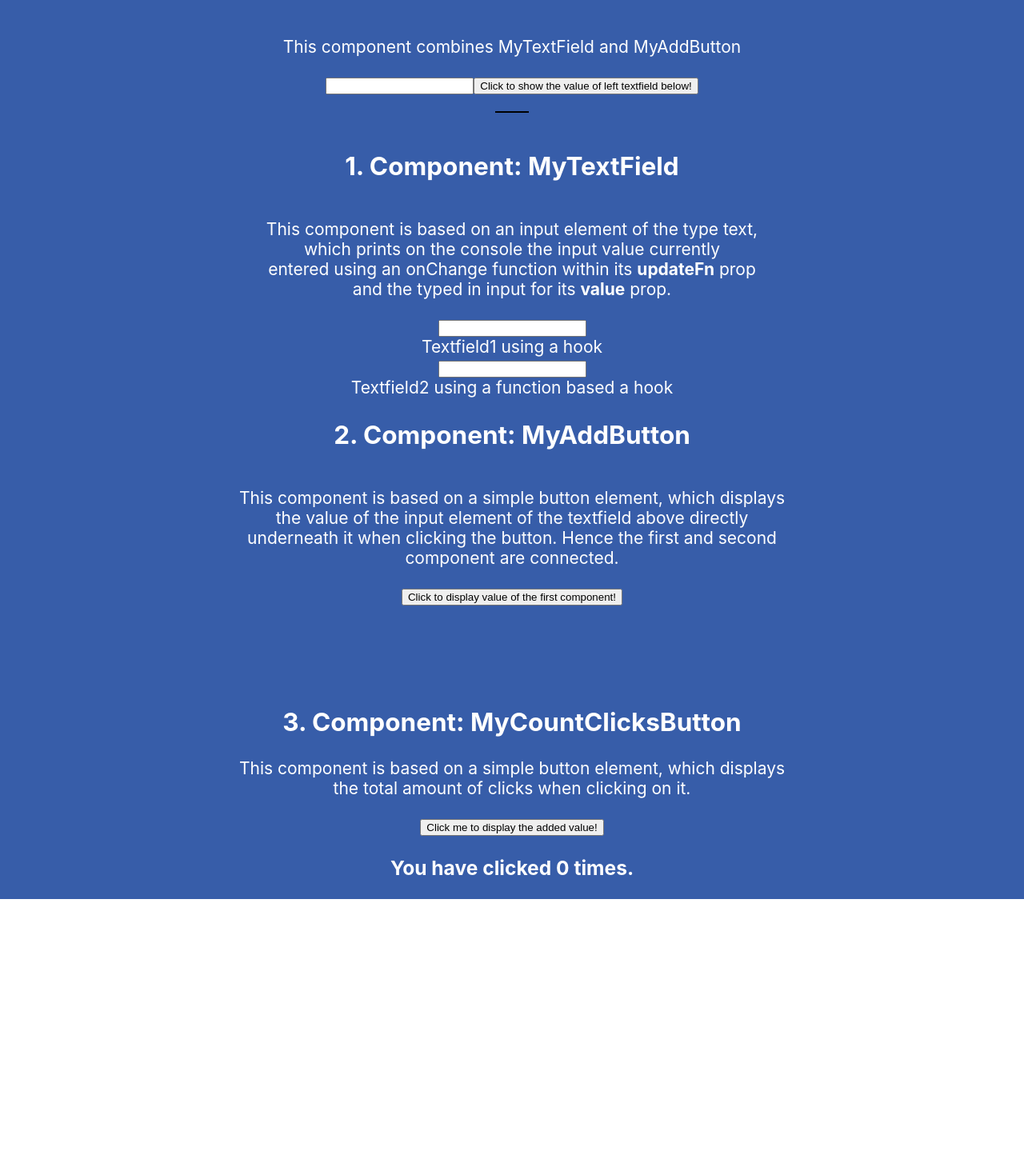
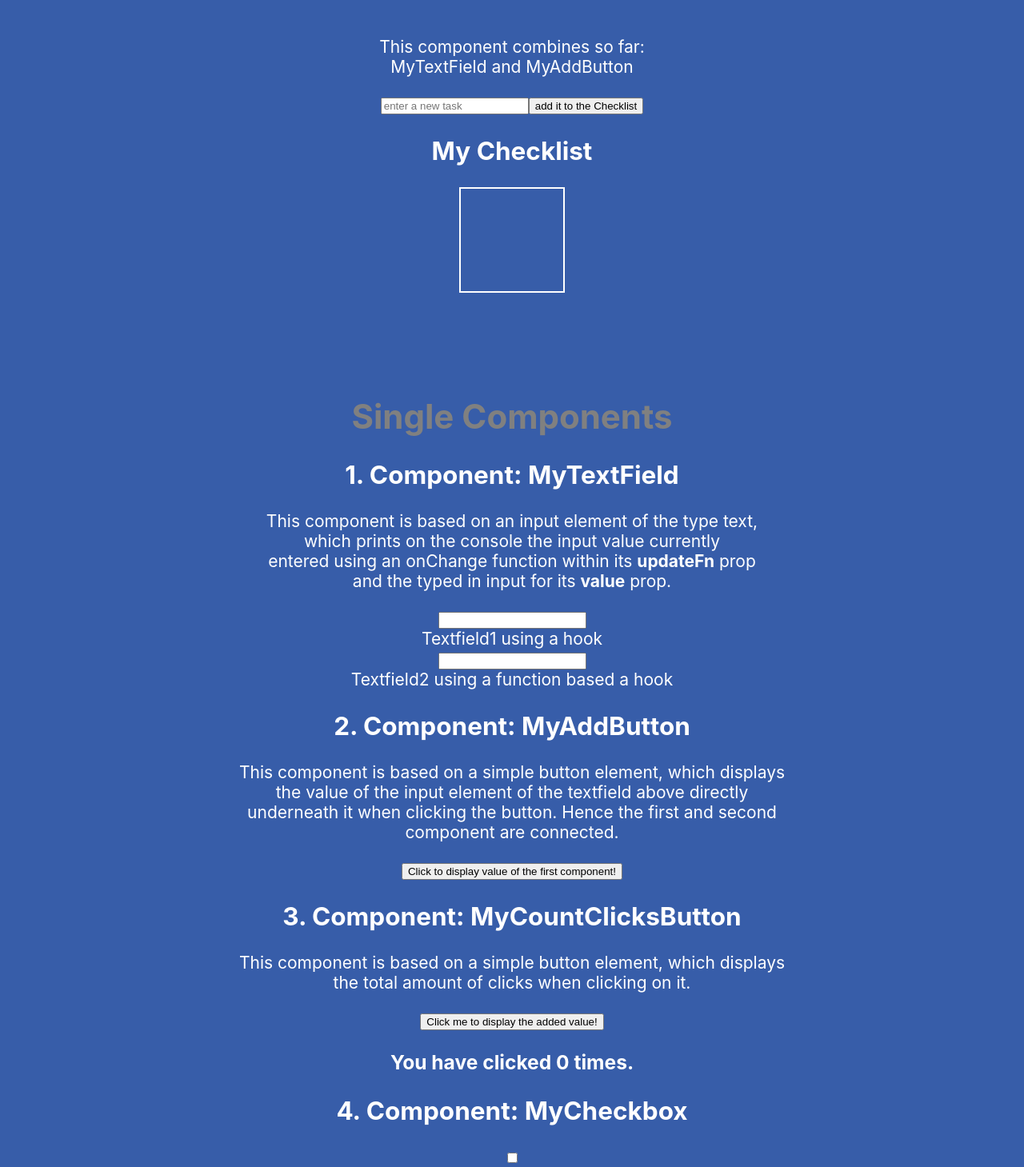
Before and after one commit to AntheaMeier/ReactExerices, a React (Create React App) app: page / in a window 1280 px wide. Shown: the part 148-1607 px from the top of the page at 80% size. Before the commit the page ends 1272 px from the top, so only its background shows below. Built offline with nearby package versions, Linux system fonts and the light colour scheme.

Commit message:
added styling for MyChecklist and added checkboxes as input elemments

```diff
--- a/src/App.tsx
+++ b/src/App.tsx
@@ -1,14 +1,13 @@
 import { getValue } from '@testing-library/user-event/dist/utils';
 import React from 'react';
 import './App.css';
-import {useState} from 'react';
-import {Header} from './stories/Header';
-import {Button} from './stories/Button';
-import {TaskCreator} from './components/TaskCreator';
-import {MyTextfield1} from './components/MyTextfield1';
-import {MyTextfield2} from './components/MyTextfield2';
-import {MyCountClicksButton} from './components/MyCountClicksButton';
-import {MyAddButton} from './components/MyAddButton';
+import { useState } from 'react';
+import { TaskCreator } from './components/TaskCreator';
+import { MyTextfield1 } from './components/MyTextfield1';
+import { MyTextfield2 } from './components/MyTextfield2';
+import { MyCountClicksButton } from './components/MyCountClicksButton';
+import { MyAddButton } from './components/MyAddButton';
+import { MyCheckbox } from './components/MyCheckbox';
 
 
 function App() {
@@ -16,7 +15,7 @@ function App() {
   /* for MTf1 instead of line 18-25: */
   const [input, setInput] = useState('');
 
-  /* for MTf2 instead of l.15 or l.21*/
+  /* for MTf2 and TaskCreator*/
   const [userInputs, setUserInputs] = useState<string[]>([]); // a useState hook, collecting inputs in an array (uiA)
 
   function updateUserInputs(userInput: string){  // my function updateUserInputs receives a parameter in form of a string value
@@ -34,23 +33,52 @@ function App() {
       <header className="App-header"> {/* white text on blue background */}
 
       <h2>
-        joined Component: TaskCreator
+        TaskCreator (a joined Component)
       </h2>
       <p>
-        This component combines MyTextField and MyAddButton <br/>
+        This component combines so far: <br/>
+        MyTextField and MyAddButton <br/>
       </p>
 
       <TaskCreator
-          label='Click to show the value of left textfield below!'
-          onClick={updateUserInputs}
+          label='add it to the Checklist'
+          onClick={updateUserInputs} //extends the userInput array with the latest input
       />
-
-      {/* first attempt with Maja to connect first 2 components
-        <h3>You have typed {onClick={user}} into the textfield above.</h3> */}
-        <ul style={{border:'1px solid black'}}>{userInputs.map((text)=> <li>{text}</li>)}</ul>
+        <h2>
+        My Checklist
+        </h2>
+        <ul style={{border:'2px solid white',
+                    color: 'white',
+                    textAlign:'left',
+                    listStyleType: 'none',
+                    margin: '0',
+                    padding: '5%'}}
 
 
+              >{userInputs.map((eachArrayElement)=>
+              <li>
+                <label>
+                   <input
+                      type="checkbox"/>
+                      {eachArrayElement}
+                </label>
+              </li>)}
+        </ul>
 
+
+      {/* next Wednesday:
+      - Github Repo
+      change the Userinput Array into a task Array, each Elemnt ist not just a string,
+      but has a text(string) and a state(checked or unchecked)
+
+      the aim is that we change the style of the checked list items, eg. crossed out or being brighter
+      and we will need a onChange Prop, which changes the checked prop*/}
+
+     <div style={{paddingTop:'100px'}}>
+
+      <h1>
+        Single Components
+      </h1>
 
       <h2>
         1. Component: MyTextField
@@ -90,12 +118,6 @@ function App() {
         />
 
 
-
-
-
-
-  <div style={{paddingTop:'100px'}}>
-
       <h2>
         3. Component: MyCountClicksButton
       </h2>
@@ -104,15 +126,18 @@ function App() {
         This component is based on a simple button element, which displays <br/>
         the total amount of clicks when clicking on it.
       </p>
+        <MyCountClicksButton/>
 
-        {/* <MyCountClicksButton>Click me to display the added value!</MyCountClicksButton> */}
+        <h2>
+        4. Component: MyCheckbox
+      </h2>
+        <MyCheckbox/>
 
-        <MyCountClicksButton/>
-  </div>
 
-      </header>
-    </div>
-  );
+     </div> {/* space before the single components */}
+    </header>
+   </div>
+ );
 }
 
 
--- /dev/null
+++ b/src/components/MyCheckbox.tsx
@@ -0,0 +1,17 @@
+import {useState} from 'react';
+
+/* interface MyCheckboxProps {
+
+} */
+
+function MyCheckbox(MyCheckboxProps: any) {
+  return (
+      <input
+      type="checkbox"
+      /* id="listItem"
+      value="value" */
+       />
+    );
+  }
+
+  export {MyCheckbox}
--- a/src/components/TaskCreator.tsx
+++ b/src/components/TaskCreator.tsx
@@ -17,6 +17,7 @@ const [textValue, setTextValue] = useState(''); //needed for the textfield
       <input
           type="text"
           value={textValue}
+          placeholder='enter a new task'
           onChange={(event)=>{ // event is a listener activated by onChange, creates a call back function
             setTextValue(event.target.value) // target is the current input
             console.log(event.target.value)
```
Also changed, not shown: src/components/CodeSnippets.tsx (+0 -31 lines).
